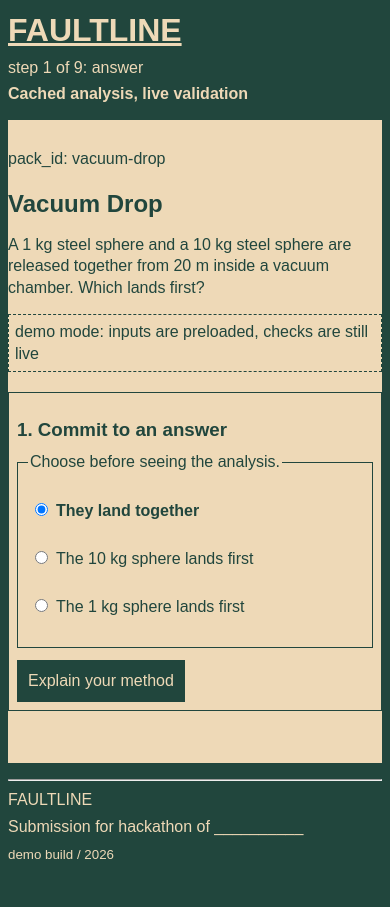
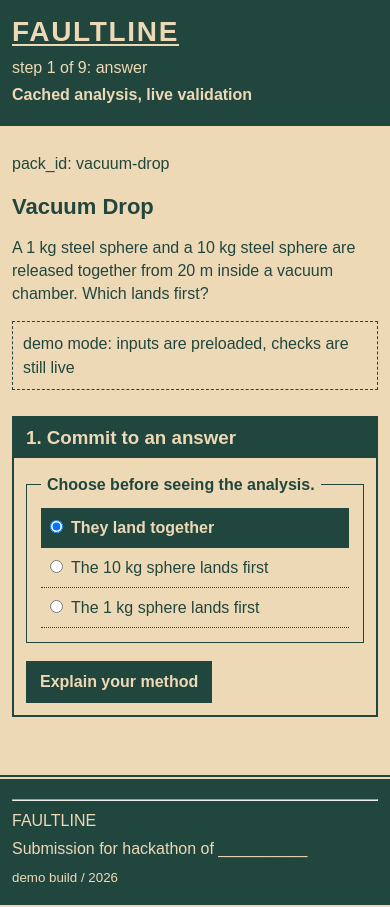
Before and after one commit to nirvairsndhu/faultline-learning, a Next.js app: page /demo in a window 390 px wide. Built offline with nearby package versions, Linux system fonts and the light colour scheme.

Commit message:
style: enhance two-color interface

```diff
--- a/app/globals.css
+++ b/app/globals.css
@@ -14,26 +14,28 @@ html {
 
 body {
   margin: 0;
+  padding: 18px 0;
   color: var(--bottle);
   font-family: Arial, Helvetica, sans-serif;
 }
 
 main,
 footer {
-  width: min(760px, calc(100% - 24px));
+  width: min(880px, calc(100% - 24px));
   margin: 0 auto;
 }
 
 main {
   min-height: calc(100vh - 120px);
-  padding-bottom: 32px;
+  padding: 0 28px 40px;
+  border: 2px solid var(--bottle);
   background: var(--manila);
 }
 
 header {
-  margin-bottom: 24px;
-  padding: 12px 0;
-  border-bottom: 4px solid var(--manila);
+  margin: 0 -28px 30px;
+  padding: 18px 28px;
+  border-bottom: 2px solid var(--bottle);
   background: var(--bottle);
   color: var(--manila);
 }
@@ -48,6 +50,8 @@ header a:hover {
 
 header h1 {
   margin: 0 0 8px;
+  font-size: 28px;
+  letter-spacing: .06em;
 }
 
 .home-header {
@@ -68,7 +72,7 @@ header nav {
 }
 
 section {
-  margin: 20px 0;
+  margin: 26px 0;
 }
 
 h2,
@@ -78,12 +82,17 @@ h4 {
   color: var(--bottle);
 }
 
+h2 {
+  font-size: 22px;
+}
+
 p {
-  line-height: 1.35;
+  line-height: 1.45;
 }
 
 a {
   color: var(--bottle);
+  text-underline-offset: 3px;
 }
 
 a:hover {
@@ -92,30 +101,42 @@ a:hover {
 }
 
 a:active {
-  opacity: .65;
+  text-decoration-style: double;
 }
 
 .main-link {
   min-height: 42px;
   display: inline-flex;
   align-items: center;
-  padding: 4px 0;
+  padding: 5px 8px;
+  border: 1px solid var(--bottle);
+  font-weight: bold;
 }
 
 .home-layout {
   display: grid;
   grid-template-columns: minmax(180px, .7fr) minmax(0, 1.3fr);
-  gap: 48px;
+  gap: 56px;
   align-items: start;
 }
 
 .home-intro {
   position: sticky;
   top: 12px;
+  padding: 12px 0;
+  border-top: 3px double var(--bottle);
+  border-bottom: 3px double var(--bottle);
 }
 
 .home-scenarios {
-  margin-top: 20px;
+  margin-top: 26px;
+}
+
+.home-scenarios > h2 {
+  margin: 0 0 16px;
+  padding: 8px 10px;
+  background: var(--bottle);
+  color: var(--manila);
 }
 
 .scenario-list {
@@ -125,8 +146,9 @@ a:active {
 }
 
 .scenario-list li {
-  margin: 0 0 24px;
-  padding: 0 0 16px;
+  margin: 0;
+  padding: 14px 0 20px;
+  border-bottom: 1px solid var(--bottle);
 }
 
 .scenario-list h3,
@@ -134,23 +156,41 @@ a:active {
   margin: 4px 0 8px;
 }
 
+.scenario-list h3 {
+  font-size: 19px;
+}
+
 .stage {
-  padding: 10px;
+  padding: 18px;
+  border: 2px solid var(--bottle);
+  background: var(--manila);
+}
+
+.stage > h3:first-child {
+  margin: -18px -18px 18px;
+  padding: 10px 18px;
+  background: var(--bottle);
+  color: var(--manila);
+}
+
+fieldset {
+  margin: 18px 0;
+  padding: 14px;
   border: 1px solid var(--bottle);
   background: var(--manila);
 }
 
-fieldset {
-  margin: 12px 0;
-  padding: 10px;
-  border: 1px solid var(--bottle);
-  background: var(--manila);
+legend {
+  padding: 0 6px;
+  font-weight: bold;
 }
 
 .choice {
-  min-height: 36px;
+  min-height: 40px;
   display: block;
-  padding: 7px 2px;
+  margin: 0;
+  padding: 9px 4px;
+  border-bottom: 1px dotted var(--bottle);
 }
 
 .choice input {
@@ -158,6 +198,8 @@ fieldset {
 }
 
 .choice:has(input:checked) {
+  background: var(--bottle);
+  color: var(--manila);
   font-weight: bold;
 }
 
@@ -168,10 +210,10 @@ label {
 
 textarea {
   width: 100%;
-  min-height: 120px;
+  min-height: 135px;
   display: block;
   margin-top: 4px;
-  padding: 5px;
+  padding: 10px;
   color: var(--bottle);
   background: var(--manila);
   border: 1px solid var(--bottle);
@@ -180,12 +222,13 @@ textarea {
 
 button {
   min-height: 42px;
-  padding: 5px 10px;
+  padding: 7px 13px;
   color: var(--manila);
   background: var(--bottle);
   border: 1px solid var(--bottle);
   border-radius: 0;
   font: inherit;
+  font-weight: bold;
   cursor: pointer;
 }
 
@@ -215,9 +258,11 @@ summary:focus-visible {
 pre {
   max-width: 100%;
   overflow-x: auto;
-  padding: 8px;
-  border: 1px solid var(--bottle);
+  padding: 14px;
+  border: 2px solid var(--bottle);
   background: var(--manila);
+  font-size: 13px;
+  line-height: 1.45;
   white-space: pre-wrap;
   overflow-wrap: anywhere;
 }
@@ -229,8 +274,9 @@ pre {
 
 blockquote {
   margin-left: 0;
-  padding: 8px 8px 8px 12px;
-  border-left: 4px solid var(--bottle);
+  padding: 10px 12px;
+  border: 1px solid var(--bottle);
+  border-left-width: 6px;
   background: var(--manila);
 }
 
@@ -257,7 +303,7 @@ table {
 
 th,
 td {
-  padding: 6px;
+  padding: 9px;
   border: 1px solid var(--bottle);
   text-align: left;
   vertical-align: top;
@@ -281,7 +327,7 @@ tbody tr:hover th {
 }
 
 .notice {
-  padding: 6px;
+  padding: 10px;
   border: 1px dashed var(--bottle);
   background: var(--manila);
 }
@@ -299,7 +345,7 @@ tbody tr:hover th {
 
 .success-box {
   margin-top: 12px;
-  padding: 8px;
+  padding: 12px;
   border: 3px double var(--bottle);
 }
 
@@ -312,7 +358,13 @@ summary:hover {
 }
 
 footer {
-  padding: 8px 0 20px;
+  display: grid;
+  grid-template-columns: 1fr auto 1fr;
+  gap: 18px;
+  align-items: center;
+  margin-top: 14px;
+  padding: 14px 20px;
+  border: 2px solid var(--manila);
   background: var(--bottle);
   color: var(--manila);
 }
@@ -321,10 +373,29 @@ footer p {
   margin: 5px 0;
 }
 
+footer p:last-child {
+  justify-self: end;
+}
+
 @media (max-width: 480px) {
+  body {
+    padding: 0;
+  }
+
   main,
   footer {
-    width: calc(100% - 16px);
+    width: 100%;
+  }
+
+  main {
+    padding: 0 12px 32px;
+    border-right: 0;
+    border-left: 0;
+  }
+
+  header {
+    margin: 0 -12px 24px;
+    padding: 14px 12px;
   }
 
   .scenario-list {
@@ -332,7 +403,12 @@ footer p {
   }
 
   .stage {
-    padding: 8px;
+    padding: 12px;
+  }
+
+  .stage > h3:first-child {
+    margin: -12px -12px 14px;
+    padding: 9px 12px;
   }
 
   dl {
@@ -341,6 +417,18 @@ footer p {
 
   dd {
     margin-bottom: 8px;
+  }
+
+  footer {
+    display: block;
+    margin-top: 0;
+    padding: 12px;
+    border-right: 0;
+    border-left: 0;
+  }
+
+  footer p:last-child {
+    justify-self: auto;
   }
 }
 
```
